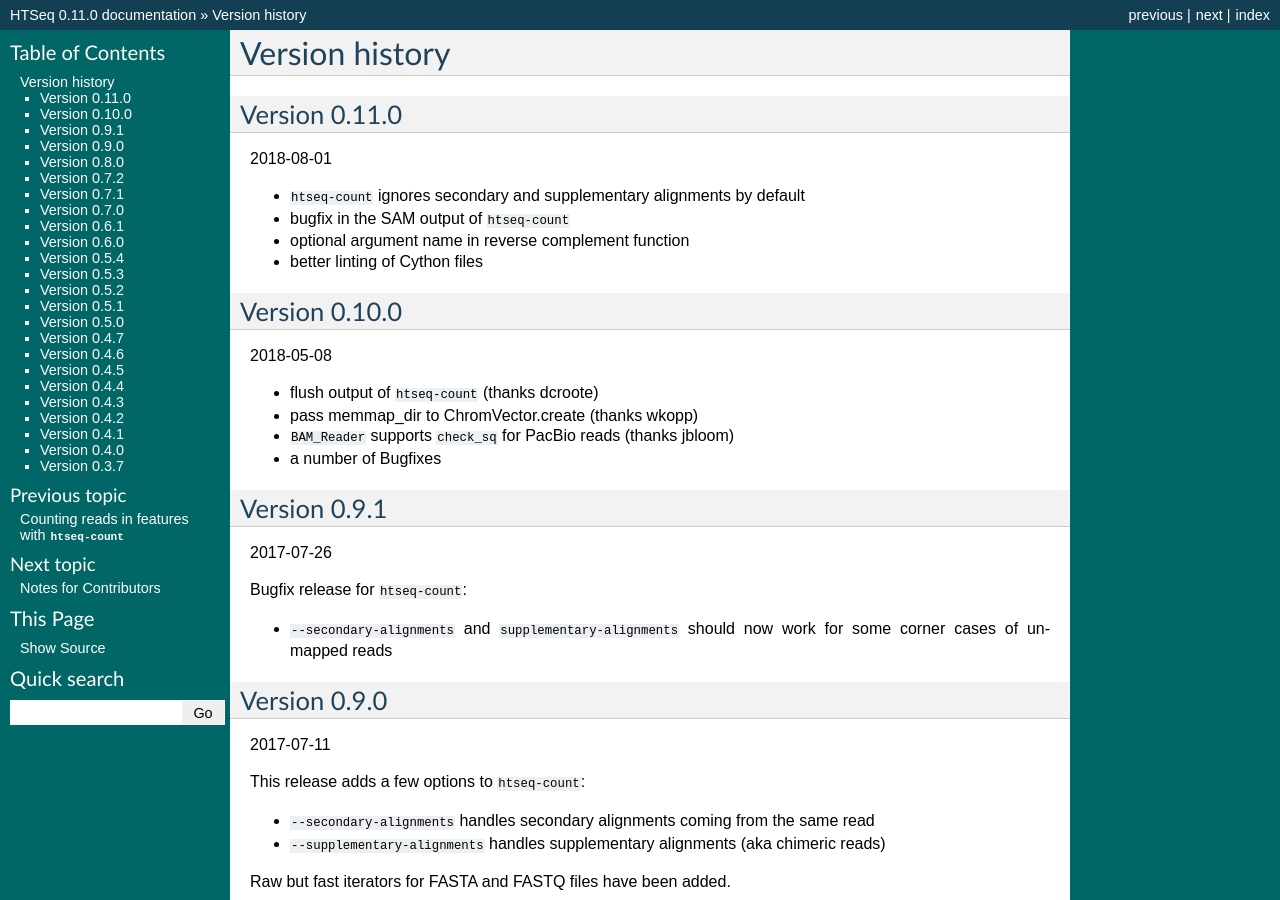
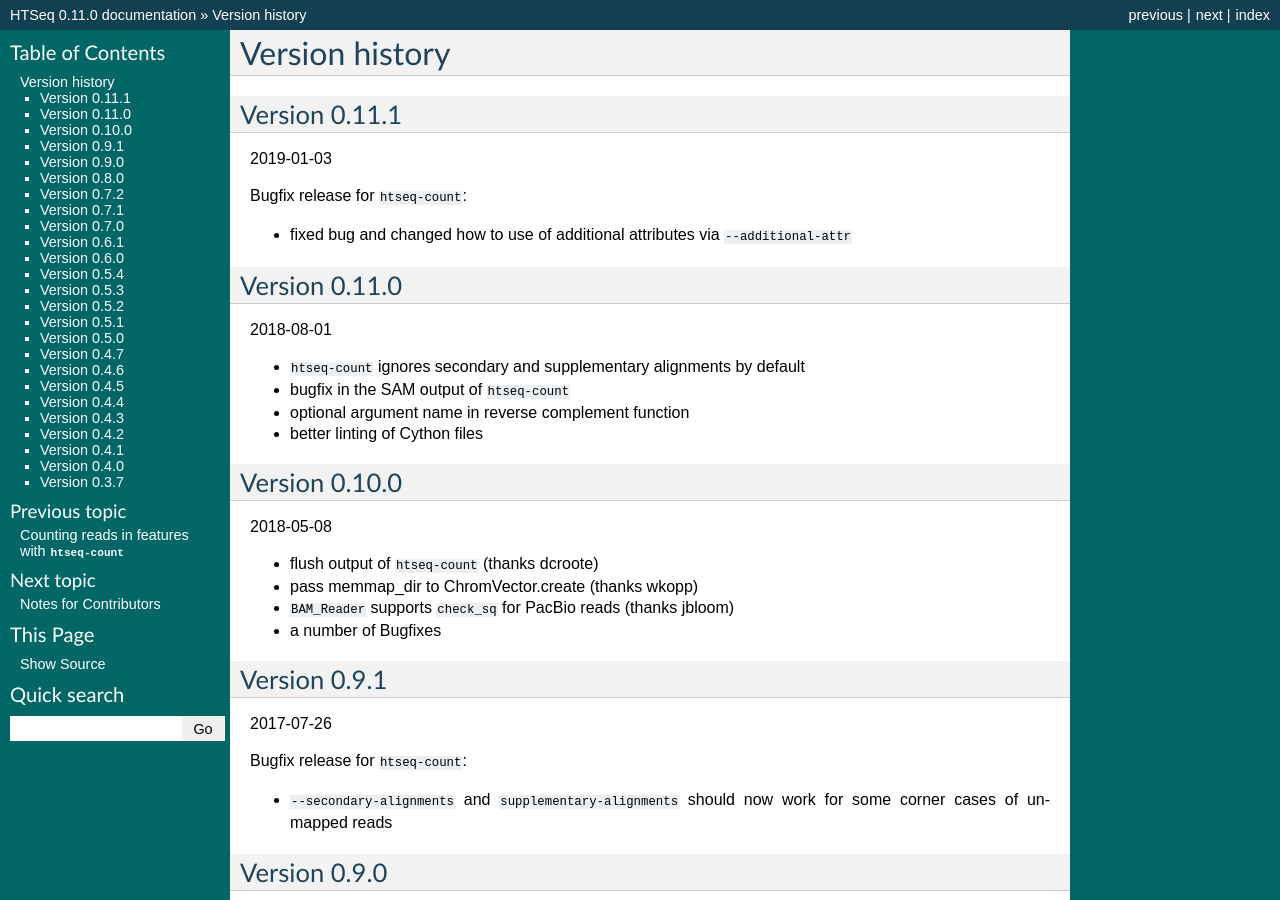
Before and after one commit to simon-anders/htseq, a Sphinx documentation site: the page built from python3/doc/history.rst, in a window 1280 px wide and 900 px high. Built offline with Sphinx 7.4.7, drawn with Linux system fonts in a browser that asks for light colours.

Commit message:
History for 0.11.1

```diff
--- a/python3/doc/history.rst
+++ b/python3/doc/history.rst
@@ -3,6 +3,14 @@
 ***************
 Version history
 ***************
+
+Version 0.11.1
+==============
+2019-01-03
+
+Bugfix release for ``htseq-count``:
+
+- fixed bug and changed how to use of additional attributes via ``--additional-attr``
 
 Version 0.11.0
 ==============
```
